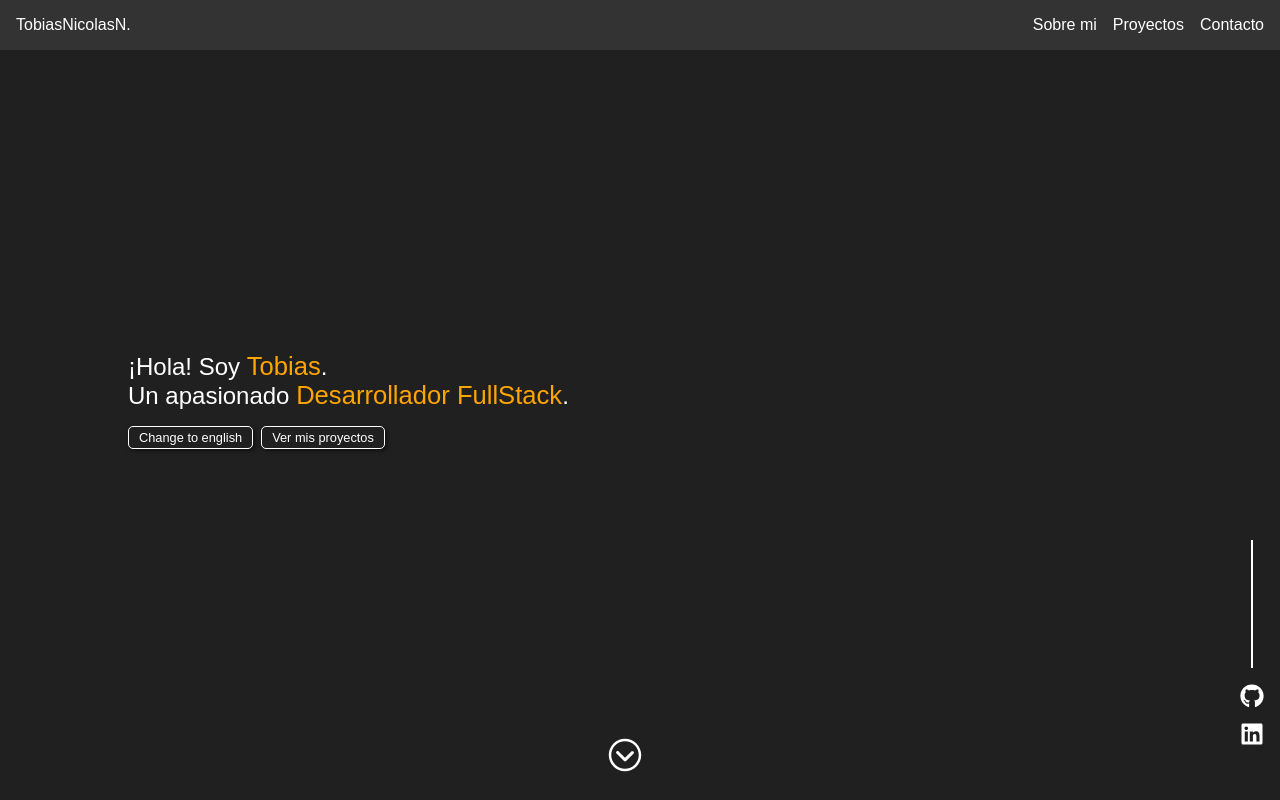
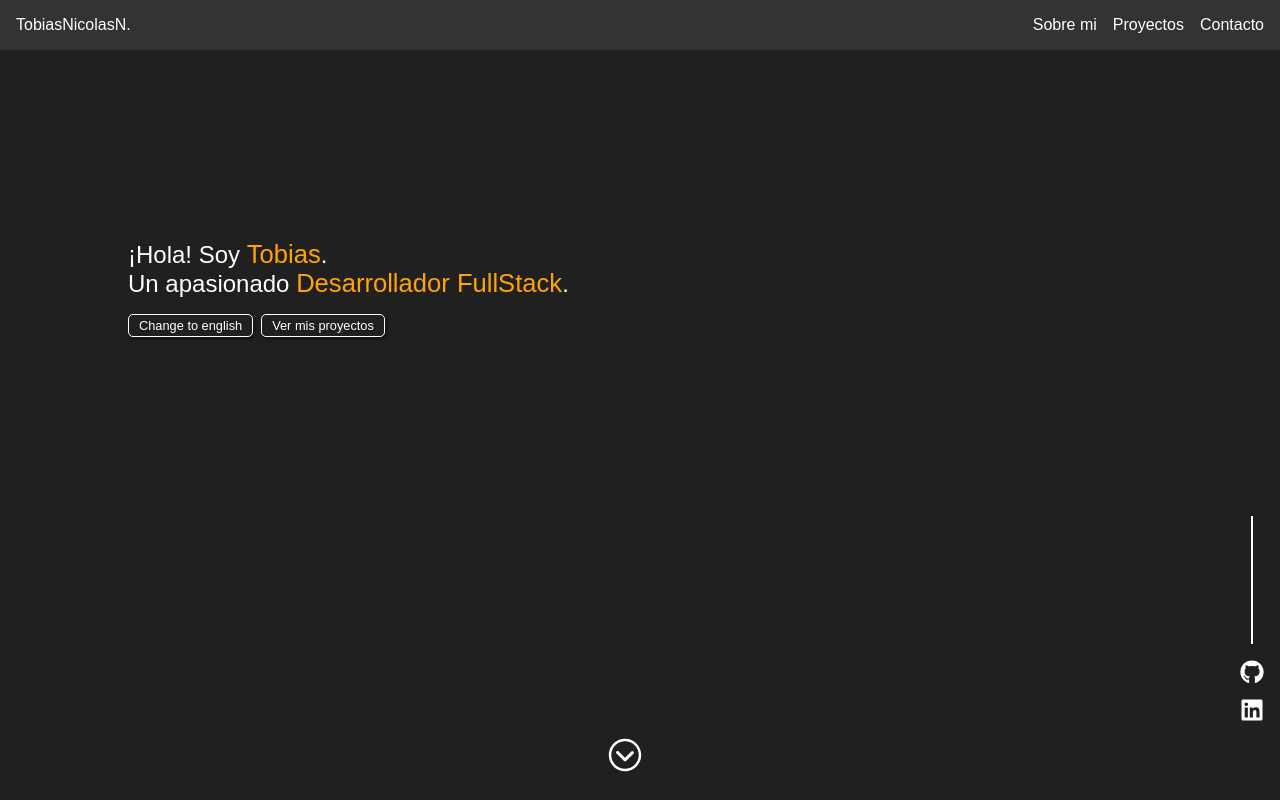
Before and after one commit to tobiasNicolasN/tobiasNPortfolio, a React (Vite) app: page / in a window 1280 px wide. Shown: the top 800 px of the page. Built offline with nearby package versions, Linux system fonts and the light colour scheme.

Commit message:
Styling SideBar and Intro

```diff
--- a/src/styles/Intro.module.css
+++ b/src/styles/Intro.module.css
@@ -1,6 +1,6 @@
 .container {
     width: 80vw;
-    margin: auto;
+    margin-top: 30vh;
     display: flex;
     flex-direction: column;
     align-items: left;
--- a/src/styles/SideBar.module.css
+++ b/src/styles/SideBar.module.css
@@ -3,7 +3,7 @@
     display: flex;
     flex-direction: column;
     align-items: center;
-    bottom: 2.5rem;
+    bottom: 4rem;
     right: 1rem;
 }
 
```
